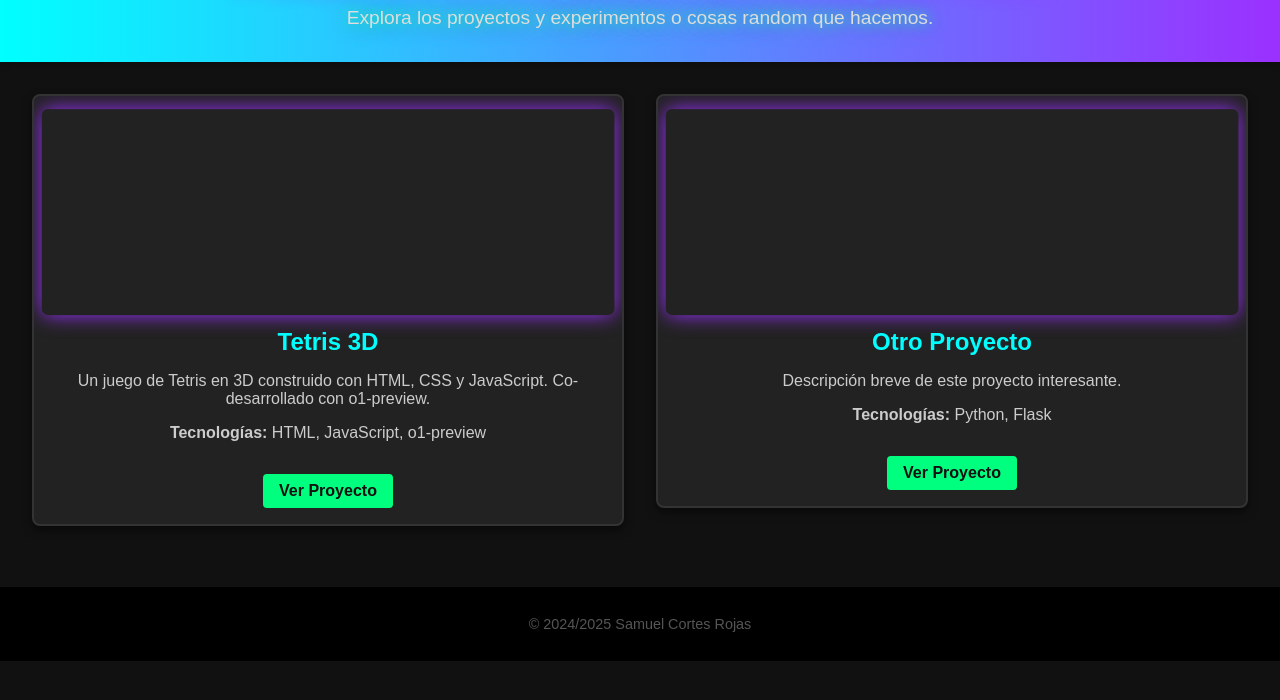
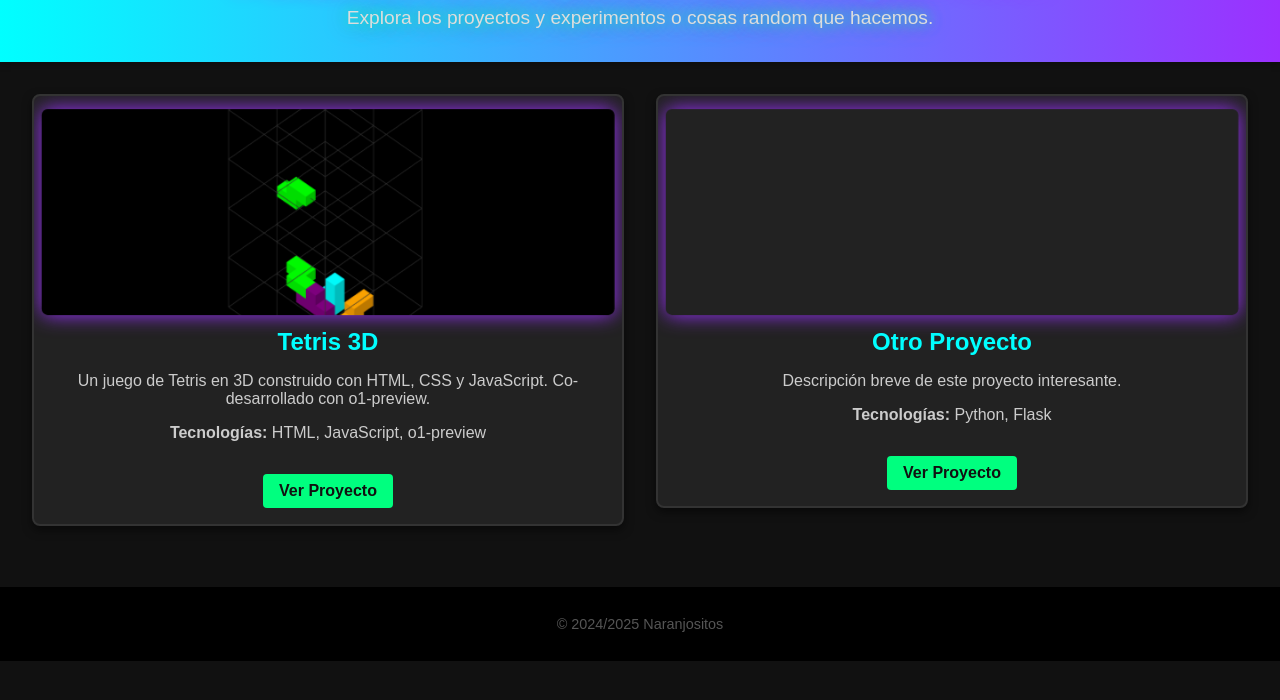
Before and after one commit to xaskasdf/wish-house, a plain HTML site: page index.html in a window 1280 px wide. Shown: the part 80-780 px from the top of the page. Drawn offline with Linux system fonts and the light colour scheme.

Commit message:
Updated refs

```diff
--- a/index.html
+++ b/index.html
@@ -14,7 +14,7 @@
     <main>
         <section id="projects">
             <div class="project">
-                <div class="project-thumbnail" style="background-image: url('tetris-preview.png');"></div>
+                <div class="project-thumbnail" style="background-image: url('previews/tetris3d.png');"></div>
                 <h2>Tetris 3D</h2>
                 <p>Un juego de Tetris en 3D construido con HTML, CSS y JavaScript. Co-desarrollado con o1-preview.</p>
                 <p><strong>Tecnologías:</strong> HTML, JavaScript, o1-preview</p>
@@ -30,7 +30,7 @@
         </section>
     </main>
     <footer>
-        <p>&copy; 2024/2025 Samuel Cortes Rojas</p>
+        <p>&copy; 2024/2025 Naranjositos</p>
     </footer>
 </body>
 </html>
```
Also changed, not shown: previews/tetris3d.png (added).
